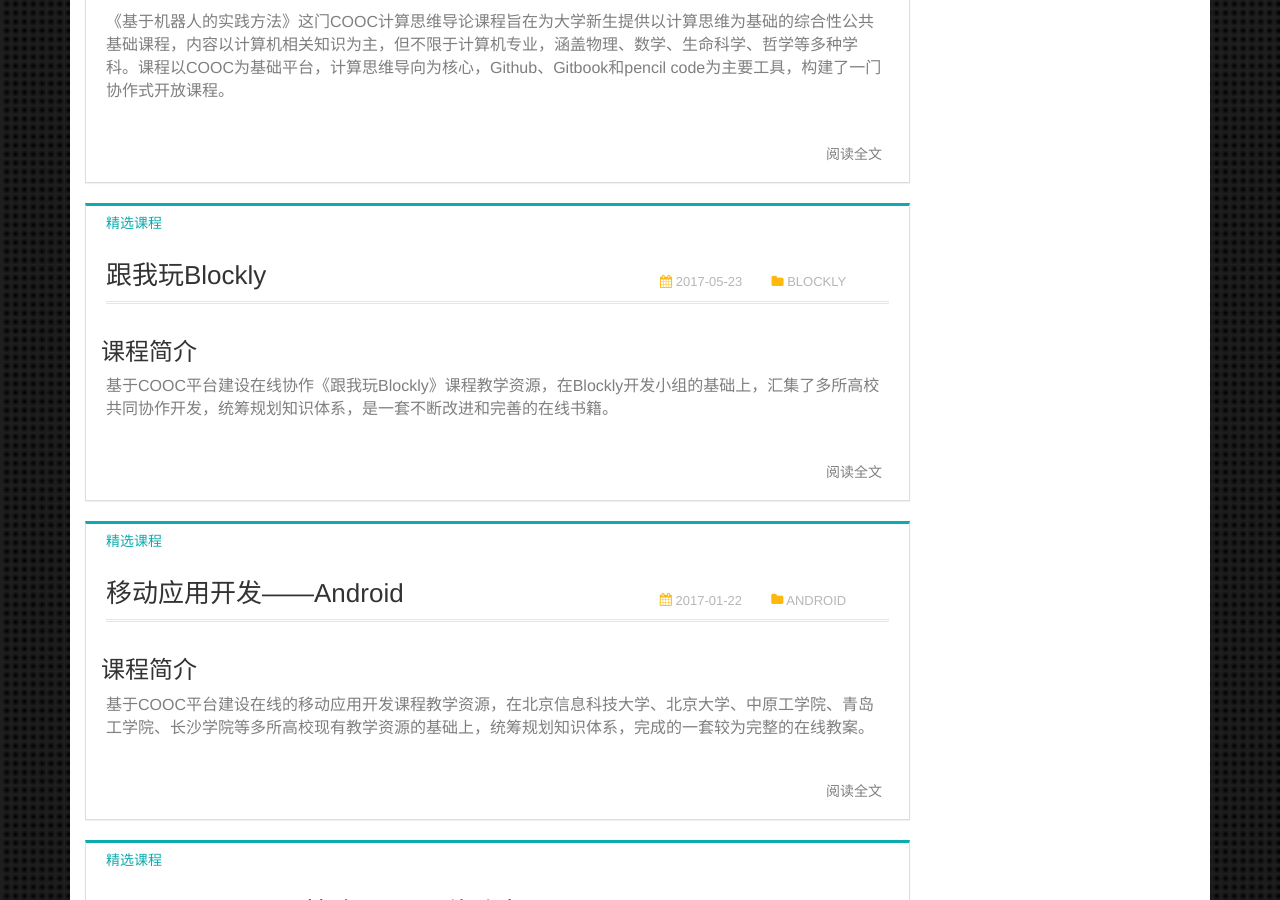
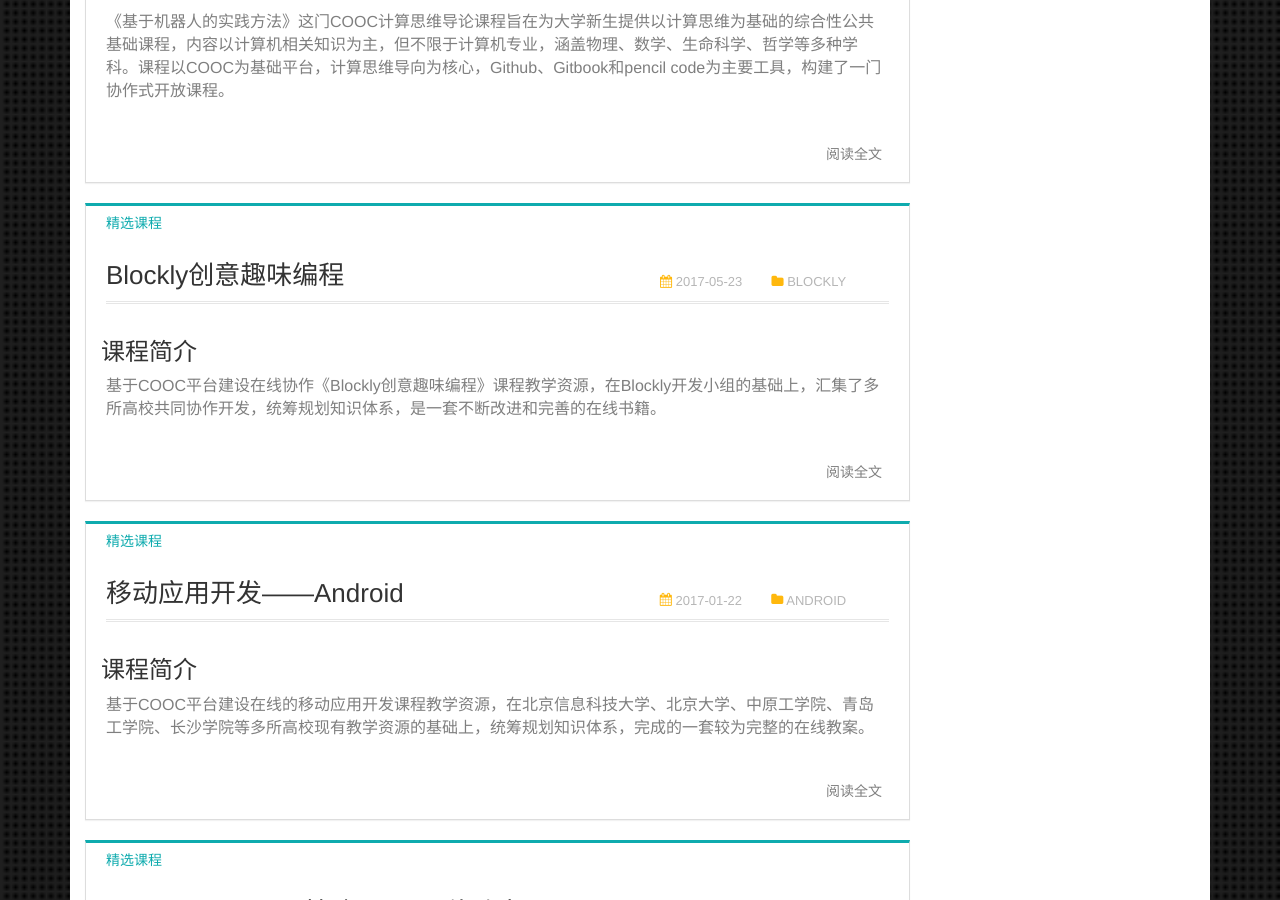
Before and after one commit to COOC-China/cooc-china.github.io, a Jekyll site: the page built from index.md, in a window 1280 px wide and 900 px high, scrolled down 4246 px. Built offline with Jekyll 4.4.1, drawn with Linux system fonts in a browser that asks for light colours; comment, search, counter and statistics services are not loaded.

Commit message:
Update 2017-05-23-play-blockly-with-me.md

```diff
--- a/_posts/2017-05-23-play-blockly-with-me.md
+++ b/_posts/2017-05-23-play-blockly-with-me.md
@@ -1,13 +1,13 @@
 ---
 layout: post
-title:  "跟我玩Blockly"
+title:  "Blockly创意趣味编程"
 date:   2017-05-23 14:54:36 +0800
 categories: ['Blockly']
 ---
 
 ### 课程简介
-基于COOC平台建设在线协作《跟我玩Blockly》课程教学资源，在Blockly开发小组的基础上，汇集了多所高校共同协作开发，统筹规划知识体系，是一套不断改进和完善的在线书籍。
+基于COOC平台建设在线协作《Blockly创意趣味编程》课程教学资源，在Blockly开发小组的基础上，汇集了多所高校共同协作开发，统筹规划知识体系，是一套不断改进和完善的在线书籍。
 
 [学习课程](https://rocape.gitbook.io/blockly/)
 
-[![跟我玩Blockly](https://yinhang2.gitbooks.io/-blockly/content/assets/theme.png)](https://rocape.gitbook.io/blockly/)
+[![跟我玩Blockly](images/book-thumb/play_with_blockly.png)](https://rocape.gitbook.io/blockly/)
```
